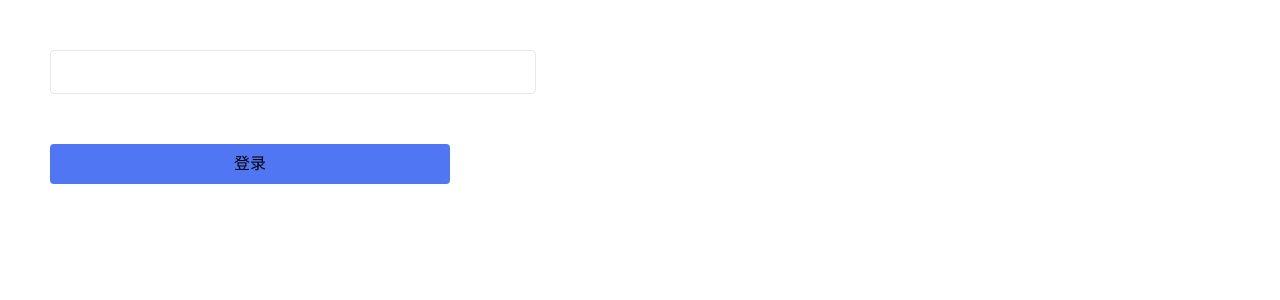
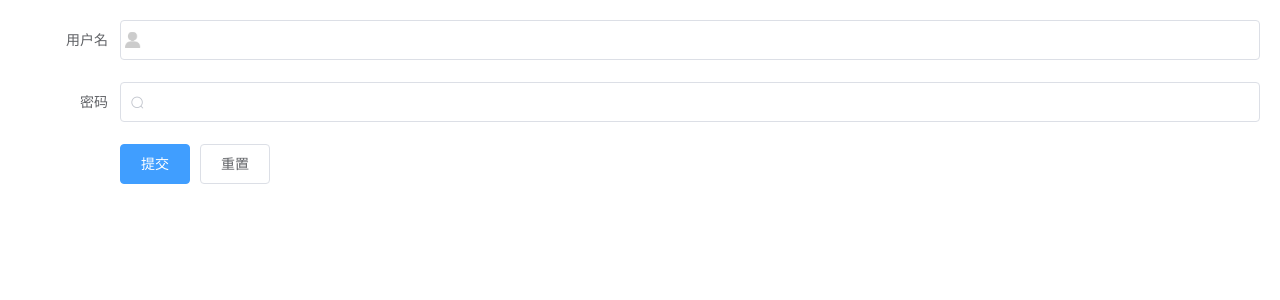
Before and after one commit to youhui1214/vue-css, a Vue app: page /select in a window 1280 px wide. Shown: the top 300 px of the page. Built offline with nearby package versions, Linux system fonts and the light colour scheme.

Commit message:
feat: element-ui输入框校验和icon图标替换

```diff
--- /dev/null
+++ b/src/utils/validate.js
@@ -0,0 +1,18 @@
+
+// 手机号验证
+export function isvalidPhone(str) {
+    const reg = /^1[3|4|5|7|8][0-9]\d{8}$/;
+    return reg.test(str);
+}
+
+// 验证密码   密码，以字母开头，长度在8~18之间，只能包含字母、数字和下划线
+export function isvalidPass(str) {
+    const reg = /^[a-zA-Z]\w{8,18}$/;
+    return reg.test(str);
+}
+
+//   验证用户名  用户名要求 数字、字母、下划线的组合，其中数字和字母必须同时存在*
+export function isvalidUsername(str) {
+    const reg = /^(?![^A-Za-z]+$)(?![^0-9]+$)[0-9A-Za-z_]{4,15}$/;
+    return reg.test(str);
+}
--- a/src/views/Select.vue
+++ b/src/views/Select.vue
@@ -1,62 +1,113 @@
 <template>
     <div class="select">
-        <input type="text">
+        <el-form :model="ruleForm" status-icon :rules="rules" ref="ruleForm" label-width="100px" class="demo-ruleForm">
+            <el-form-item label="用户名" prop="name">
+                <el-input v-model.number="ruleForm.name">
+                    <i slot="prefix" class="account"></i>
+                </el-input>
+            </el-form-item>
+            <el-form-item label="密码" prop="pass">
+                <el-input type="password" v-model="ruleForm.pass" autocomplete="off">
+                    <i slot="prefix" class="el-input__icon el-icon-search"></i>
+                </el-input>
+            </el-form-item>
 
-        <div class="btn">
-            <button>登录</button>
-        </div>
+            <el-form-item>
+                <el-button type="primary" @click="submitForm('ruleForm')">提交</el-button>
+                <el-button @click="resetForm('ruleForm')">重置</el-button>
+            </el-form-item>
+        </el-form>
     </div>
 </template>
 
 <script>
 
-import HelloWorld from '@/components/HelloWorld.vue'
+import { isvalidPass, isvalidUsername } from '@/utils/validate'
 
 export default {
-    name: 'Select',
-    components: {
-        HelloWorld
+    data() {
+        var checkName = (rule, value, callback) => {
+            if (value === "") {
+                callback(new Error("请输入用户名"));
+            } else if (!isvalidUsername(value)) {
+                callback(
+                    new Error(
+                        "用户名要求数字、字母、下划线的组合 数字和字母必须存在 长度为4-15个字符"
+                    )
+                );
+            }
+        };
+        var validatePass = (rule, value, callback) => {
+            if (value === "") {
+                callback(new Error("请输入密码"));
+            } else if (!isvalidPass(value)) {
+                callback(
+                    new Error("密码以字母开头 长度在8~18之间 只能包含字母、数字和下划线")
+                );
+            } else {
+                if (this.ruleForm.pass !== "") {
+                    this.$refs.ruleForm.validateField("pass");
+                }
+                callback();
+            }
+        };
+        return {
+            ruleForm: {
+                pass: '',
+                name: ''
+            },
+            rules: {
+                pass: [
+                    { validator: validatePass, trigger: 'blur' }
+                ],
+                name: [
+                    { validator: checkName, trigger: 'blur' }
+                ]
+            }
+        };
+    },
+    methods: {
+        submitForm(formName) {
+            this.$refs[formName].validate((valid) => {
+                if (valid) {
+                    alert('submit!');
+                } else {
+                    console.log('error submit!!');
+                    return false;
+                }
+            });
+        },
+        resetForm(formName) {
+            this.$refs[formName].resetFields();
+        }
     }
 }
 </script>
 
 <style scoped lang="stylus">
 
-button:active, button:active:focus {
-    border none
-    outline: 0;
-    border-color: transparent;
-    box-shadow:none;
+.account {
+   /* height: 100%;
+    width: 25px;
+    text-align: center;
+    transition: all .3s;
+    line-height: 40px;*/
+    width 20px
+    height 20px
+    background url("../assets/account.png") center  no-repeat
+    //background-size 100% 100%
+    background-size cover
+
+}
+.account:before{
+    content: "替";
+    font-size: 16px;
+    visibility: hidden;
 }
 
 .select
-    margin: 50px;
+    margin: 20px;
 
-    input
-        width: 480px;
-        height: 40px;
-        background: #FFFFFF;
-        border: 1px solid #E9E9E9;
-        border-radius: 4px;
-
-        &:focus {
-            outline: 0;
-            //border: 1px solid #5076F4;
-            //box-shadow: 0 0 10px 0 #5076F4;
-        }
-    .btn {
-        margin-top 50px
-
-
-        button {
-            width: 400px;
-            height: 40px;
-            background: #5076F4;
-            border none
-            border-radius: 4px;
-        }
-
-    }
 
 
 </style>
```
Also changed, not shown: src/assets/account.png (added).
